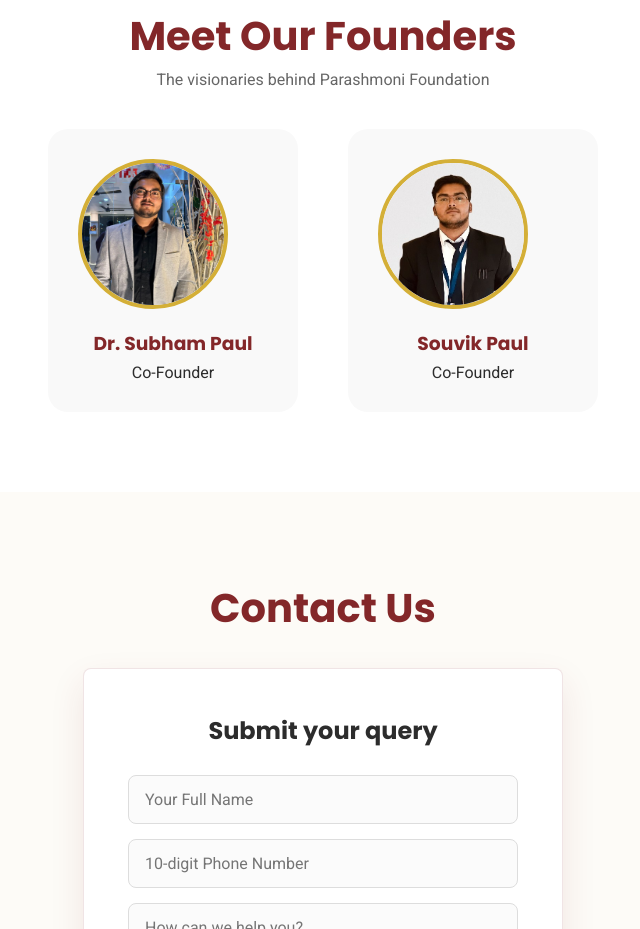
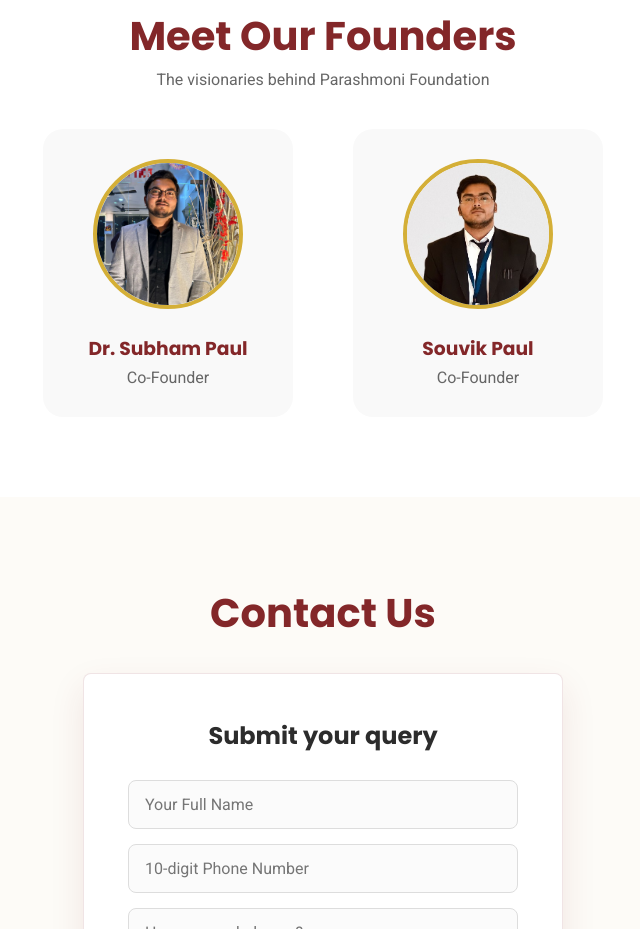
Before and after one commit to spaul959/Parashmoni_web, a React (Vite) app: page / in a window 1280 px wide. Shown: the part 2720-3649 px from the top of the page, without its empty margins (317-957 px from the left). Built offline with nearby package versions, Linux system fonts and the light colour scheme.

Commit message:
Update FoundersSection.css

```diff
--- a/src/css/FoundersSection.css
+++ b/src/css/FoundersSection.css
@@ -6,11 +6,14 @@
 .founders-container {
   display: flex;
   justify-content: center;
-  gap: 50px;
+  gap: 60px; /* Increased gap for better spacing */
   margin-top: 40px;
 }
 
 .founder-card {
+  display: flex;
+  flex-direction: column; /* This keeps items in a vertical column */
+  align-items: center;    /* This centers them perfectly */
   text-align: center;
   width: 250px;
   padding: 30px;
@@ -29,14 +32,23 @@
   height: 150px;
   border-radius: 50%;
   object-fit: cover;
-  margin-bottom: 20px;
+  margin-bottom: 15px; /* Adjust this to change space between photo and name */
   border: 4px solid var(--accent-color);
 }
 
+/* This forces the name to be exactly below */
 .founder-card h3 {
   font-family: var(--font-heading);
   color: var(--primary-color);
-  margin-bottom: 5px;
+  margin: 0; /* Removes extra default spacing */
+  padding-top: 10px;
+  order: 2; /* Ensures it sits under the image */
+}
+
+.founder-card p {
+  order: 3; /* Ensures role sits under the name */
+  color: #666;
+  margin-top: 5px;
 }
 
 @media screen and (max-width: 768px) {
```
